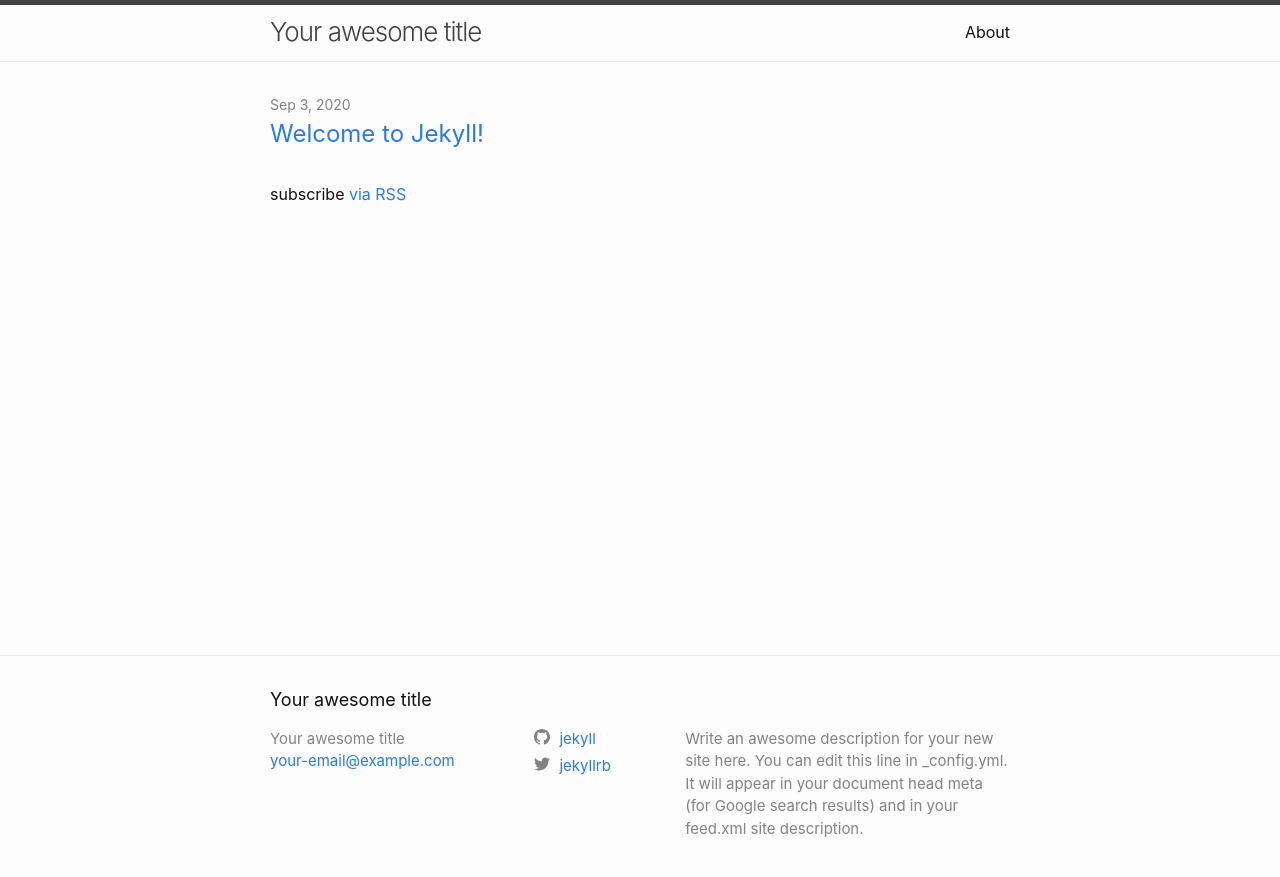
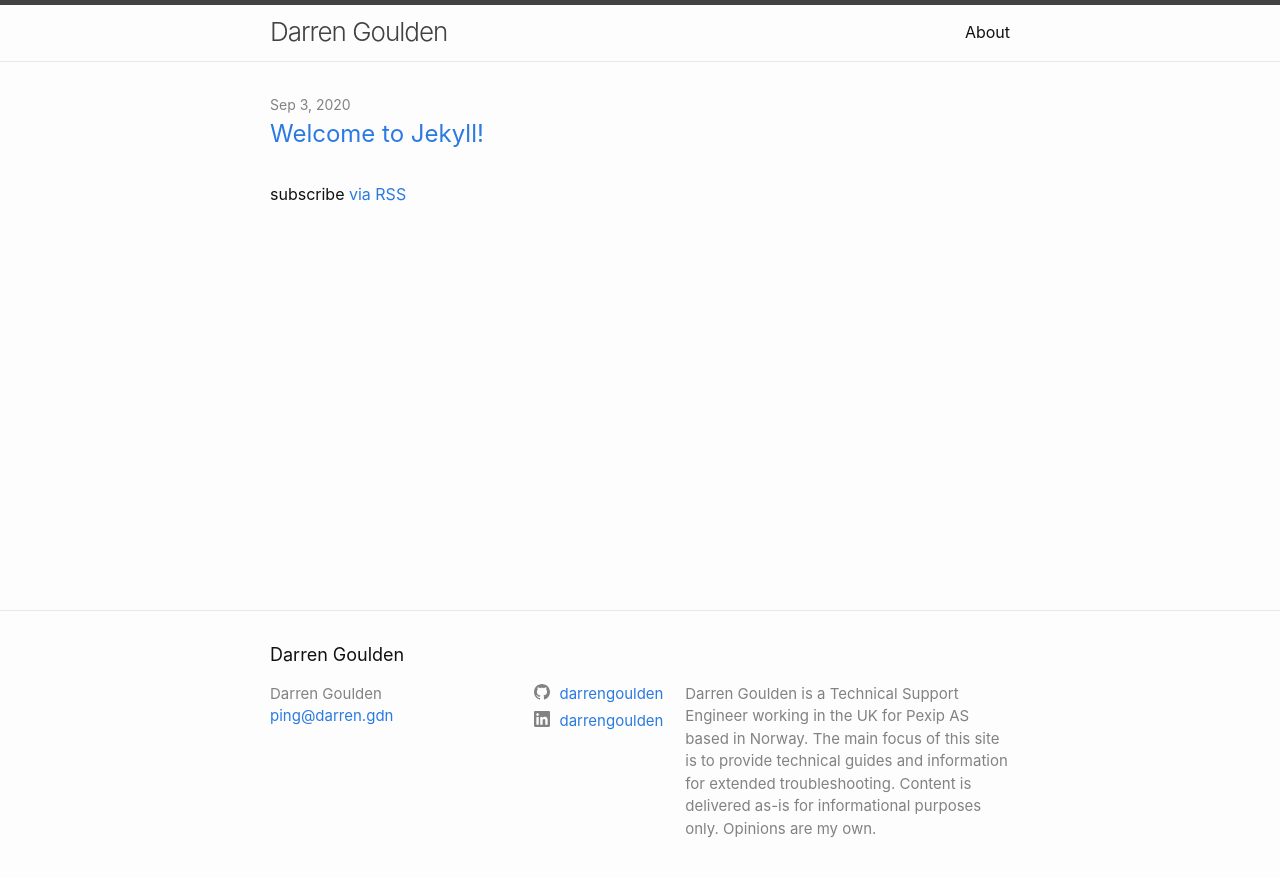
Before and after one commit to darrengoulden/darrengdn, a Jekyll site: the page built from index.markdown, in a window 1280 px wide. Shown: the top 877 px of the page. Built offline with Jekyll 4.4.1, drawn with Linux system fonts in a browser that asks for light colours.

Commit message:
update config.yml

```diff
--- a/_config.yml
+++ b/_config.yml
@@ -18,17 +18,17 @@
 # You can create any custom variable you would like, and they will be accessible
 # in the templates via {{ site.myvariable }}.
 
-title: Your awesome title
-email: your-email@example.com
+title: Darren Goulden
+email: ping@darren.gdn
 description: >- # this means to ignore newlines until "baseurl:"
-  Write an awesome description for your new site here. You can edit this
-  line in _config.yml. It will appear in your document head meta (for
-  Google search results) and in your feed.xml site description.
+  Darren Goulden is a Technical Support Engineer working in the UK for Pexip AS based in Norway.
+  The main focus of this site is to provide technical guides and information for extended troubleshooting.
+  Content is delivered as-is for informational purposes only. Opinions are my own.
 baseurl: "" # the subpath of your site, e.g. /blog
 url: "https://darren.gdn" # the base hostname & protocol for your site, e.g. http://example.com
-twitter_username: jekyllrb
-github_username:  jekyll
-
+# twitter_username: jekyllrb
+github_username:  darrengoulden
+linkedin_username: darrengoulden
 # Build settings
 # Removed minima theme - now using a regular theme
 # theme: minima
```
